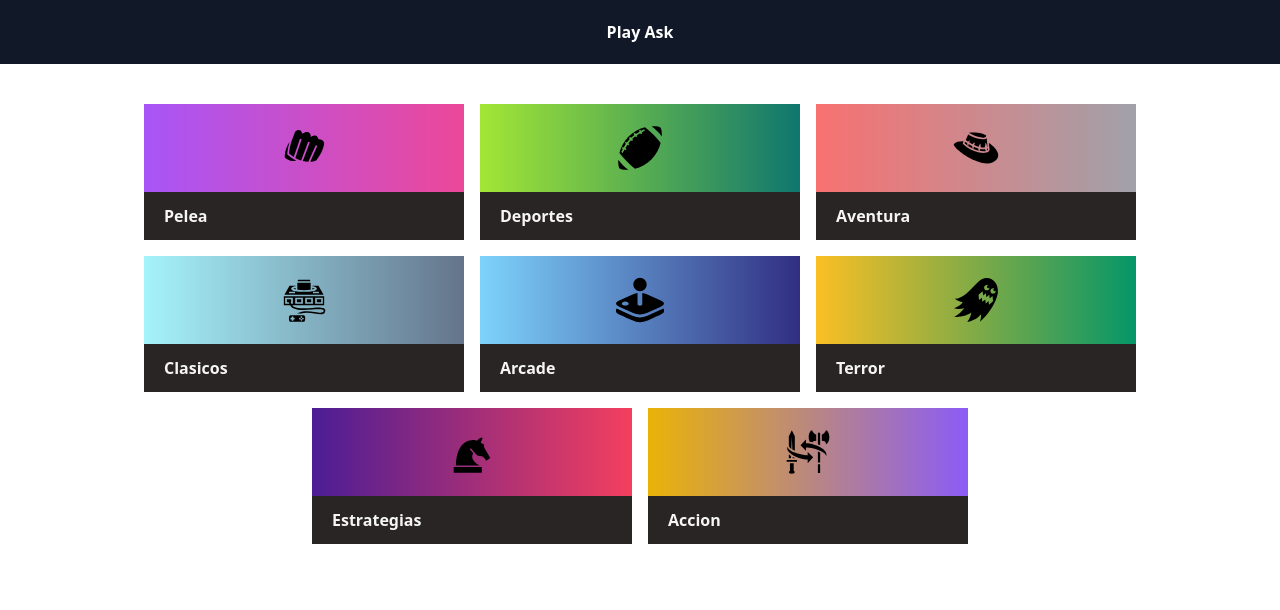
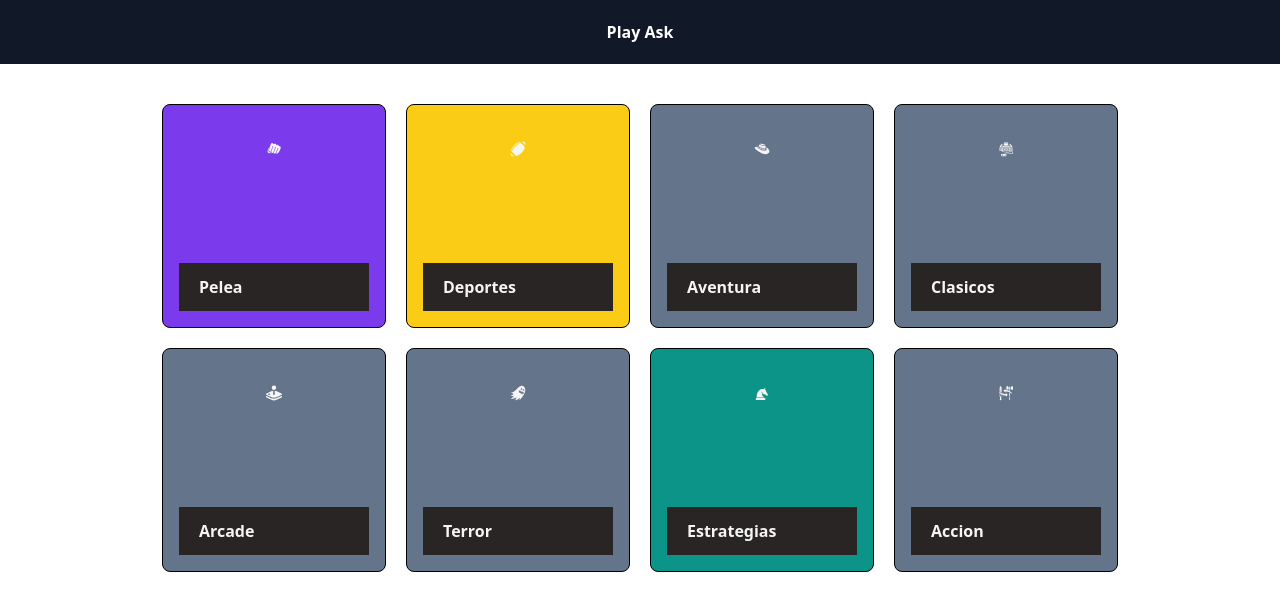
Before and after one commit to EmanuelRigo/PlayAsk, a React (Vite) app: page / in a window 1280 px wide. Shown: the top 610 px of the page. Built offline with nearby package versions, Linux system fonts and the light colour scheme.

Commit message:
corrigiendo paleta de colores// pc escritorio

```diff
--- a/src/components/CategoryCard.jsx
+++ b/src/components/CategoryCard.jsx
@@ -10,15 +10,13 @@ export const CategoryCard = ({
     gradientColor
 }) =>
 
-{console.log(src)
+{
     return (
     <Link to={`/category/${category}` }
-     className={`flex flex-col justify-between basis-1/4 bg-slate-500 rounded-2x1 overflow-hidden bg-gradient-to-r ${gradientColor} transition-all hover:scale-105`}>
+     className={`border border-black p-0 rounded-lg w-32 h-32 lg:h-56 lg:w-56 lg:p-4 flex flex-col justify-between basis-1/4 bg-slate-500 rounded-2x1 overflow-hidden  ${gradientColor} transition-all hover:scale-105`}>
     <div className='p-5 flex justify-center items-center'>
     <i className="text-stone-100 text-red-500">{src} </i>
-      {/*   <img src={src}
-        alt={alt}
-        className='w-36' /> */}
+
     </div>
 
     <h1 className='text-2x1 font-semibold text-stone-100 bg-stone-800 bg-opaciti-60 p-3 px-5'>
@@ -27,3 +25,5 @@ export const CategoryCard = ({
 </Link>
 )
 }
+
+// sm:w-40 sm:h-40 md:w-56 md:h-56  xl:h-80 xl:w-80
--- a/src/components/CategoryList.jsx
+++ b/src/components/CategoryList.jsx
@@ -19,7 +19,7 @@ const [
 export const CategoryList = () => {
 
     return (
-        <div className='flex flex-row flex-wrap justify-center gap-4 mt-10'>
+        <div className=' grid grid-cols-2 gap-5 sm:grid-cols-4 '>
 
 
             <CategoryCard
@@ -29,9 +29,10 @@ export const CategoryList = () => {
 
                 src={<GiPunch></GiPunch>}
                 alt={`categoría ${categories.pelea}`}
+                gradientColor="bg-violet-600"
 
-                gradientColor="from-purple-500 to-pink-500"
             />
+
 
 
 
@@ -39,7 +40,7 @@ export const CategoryList = () => {
                 category={categories.deportes}
                 src={<GiAmericanFootballBall/>}
                 alt={`categoría ${categories.deportes}`}
-                gradientColor="from-lime-400 to-teal-700"
+                gradientColor="bg-yellow-400"
             />
 
 
@@ -48,7 +49,7 @@ export const CategoryList = () => {
                 category={categories.aventura}
                 src={<GiOutbackHat/>}
                 alt={`categoría ${categories.aventura}`}
-                gradientColor="from-red-400 to-zinc-400"
+                gradientColor="bg-lime-600"
             />
 
 
@@ -56,7 +57,7 @@ export const CategoryList = () => {
                 category={categories.clasicos}
                 src={<GiGameConsole/>}
                 alt={`categoría ${categories.clasicos}`}
-                gradientColor="from-cyan-200 to-lima-200"
+                gradientColor="bg-blue-600"
             />
 
 
@@ -64,7 +65,7 @@ export const CategoryList = () => {
                 category={categories.arcade}
                 src={<SiApplearcade/>}
                 alt={`categoría ${categories.arcade}`}
-                gradientColor="from-sky-300 to-indigo-900"
+                gradientColor="bg-pink-500"
             />
 
 
@@ -72,7 +73,7 @@ export const CategoryList = () => {
                 category={categories.terror}
                 src={<GiGhost/>}
                 alt={`categoría ${categories.terror}`}
-                gradientColor="from-amber-400 to-emerald-600"
+                gradientColor="bg-orange-700"
             />
 
 
@@ -80,14 +81,14 @@ export const CategoryList = () => {
                 category={categories.estrategias}
                 src={<GiChessKnight/>}
                 alt={`categoría ${categories.estrategias}`}
-                gradientColor="from-violet-900 to-rose-500"
+                gradientColor="bg-teal-600"
             />
 
             <CategoryCard
                 category={categories.accion}
                 src={<GiSwitchWeapon/>}
                 alt={`categoría ${categories.accion}`}
-                gradientColor="from-yellow-500 to-violet-500"
+                gradientColor="bg-fuchsia-600"
             />
         </div>
     )
--- a/src/index.css
+++ b/src/index.css
@@ -2,7 +2,12 @@
 @tailwind components;
 @tailwind utilities;
 
-i svg {
+/* i svg {
     font-size: 3em;
-color: black;
+    color: black;
+
 }
+body{
+    height: 100vh;
+
+} */
--- a/src/pages/CategoryPage.jsx
+++ b/src/pages/CategoryPage.jsx
@@ -12,9 +12,13 @@ export const CategoryPage = () => {
 
     const { category } = useParams()
 
+
+
     const [imgCategory] = imgs.filter(
 		img => img === `/src/assets/${category.toLowerCase()}.png`
 	);
+
+
 
     const [questionsFiltered, setQuestionsFiltered] = useState(
 		questions.filter(question => question.category === category)
@@ -49,12 +53,11 @@ export const CategoryPage = () => {
                     </h1>
 
                     <div className='flex justify-center items-center'>
-                    <i >{src} </i>
-                        {/* <img
+                        <img
                             src= {imgCategory}
                             alt={category}
                             className='w-72'
-                        /> */}
+                        />
                     </div>
                 </div>
 
--- a/src/pages/HomePage.jsx
+++ b/src/pages/HomePage.jsx
@@ -1,6 +1,6 @@
 import { CategoryList } from "../components/CategoryList";
 
 export const HomePage = () => {
-    return <div className="container" >
+    return <div className="container flex justify-center p-5 mt-5">
         <CategoryList/> </div>;
 };
```
